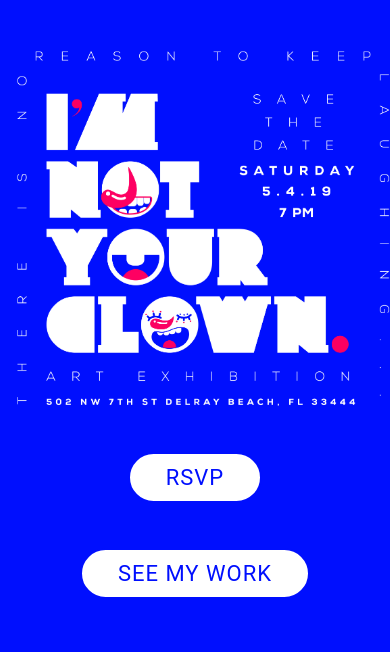
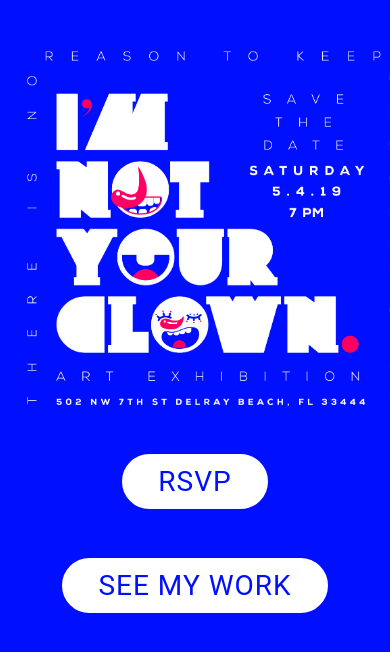
Before and after one commit to christina-go/imnotyourclown, a Flask app: page / in a window 390 px wide; the page is wider, and only the part inside the window is pictured. Shown: the top 652 px of that part. Run offline with Flask 2, Linux system fonts and the light colour scheme.

Commit message:
fourth round tweaks to mobile display

```diff
--- a/static/style.css
+++ b/static/style.css
@@ -87,6 +87,8 @@
     #hero img {
         max-width: calc(100vw);
         margin-top: 30px;
+        margin-left: 10px;
+        margin-right: 10px;
         margin-bottom: 5px;
 
     }
@@ -95,7 +97,7 @@
         font-family: "Roboto", sans-serif;
         text-transform: uppercase;
         font-weight: 400;
-        font-size: 22px;
+        font-size: 28px;
         letter-spacing: 1px;
         display: inline-block;
         padding: 11px 36px;
```
